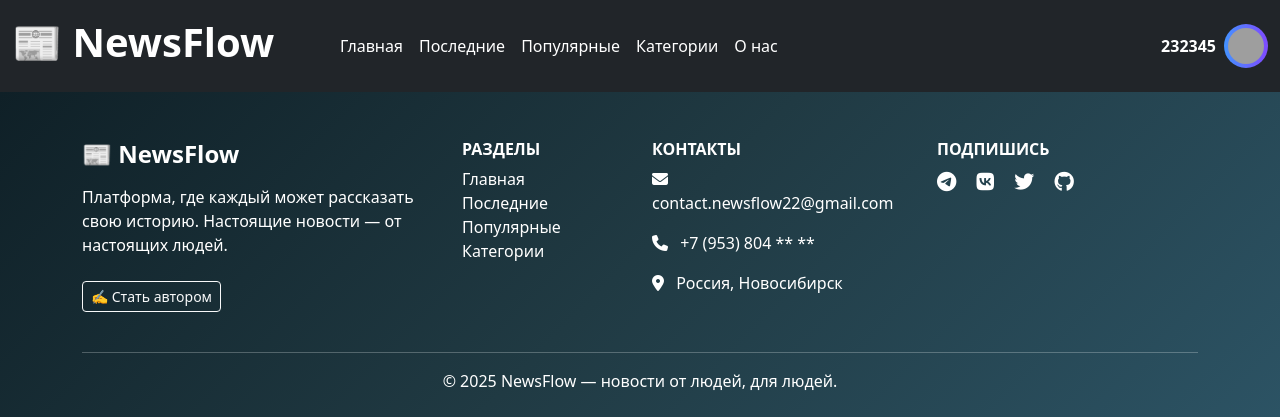
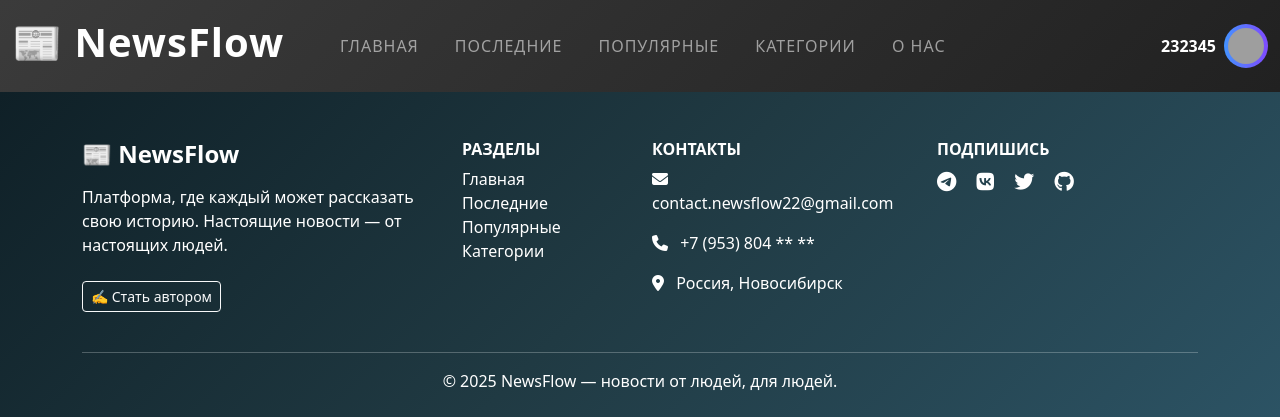
Before and after one commit to Vladchep05/NewsFlow, a Flask app: page / in a window 1280 px wide. Shown: the top 420 px of the page. Run offline with Flask 3, Linux system fonts and the light colour scheme; a user stored in the database is signed in; grey boxes are pictures that could not be loaded.

Commit message:
сделал запоминание через сессию (временная, постоянная), временная сбрасывается после закрытия браузера

```diff
--- a/app.py
+++ b/app.py
@@ -13,7 +13,6 @@ app = Flask(__name__)
 app.config['SECRET_KEY'] = '8200692859261968036'
 app.config['SQLALCHEMY_DATABASE_URI'] = 'sqlite:///data.db'
 app.config['SQLALCHEMY_TRACK_MODIFICATIONS'] = False
-app.config['PERMANENT_SESSION_LIFETIME'] = timedelta(days=365)
 
 db_sess = None
 
@@ -91,8 +90,14 @@ def login():
         password = form.password.data
         user = db_sess.query(User).filter(User.username == name).first()
         if user and check_password_hash(user.hashed_password, password):
-            # login_user(user, remember=form.remember.data)
             session['id'] = user.id
+            remember = form.remember.data
+            if remember:
+                global app
+                session.permanent = True
+                app.permanent_session_lifetime = timedelta(days=365)
+            else:
+                session.permanent = False
             return redirect('/')
         else:
             flash("Неверное имя пользователя или пароль", "danger")
--- a/static/css/base.css
+++ b/static/css/base.css
@@ -1,33 +1,103 @@
-/* Шапка на всю ширину */
+/* Фон шапки */
 header {
-    width: 100%;
+    background: linear-gradient(135deg, #3b3b3b, #212121); /* Темный градиент */
+    color: white;
+    box-shadow: 0 4px 12px rgba(0, 0, 0, 0.3);
 }
 
-/* Аватарка с ободком */
+/* Логотип */
+h1 {
+    font-size: 2rem;
+    font-weight: 700;
+    letter-spacing: 1px;
+    transition: transform 0.5s ease;
+}
+
+h1:hover {
+    transform: scale(1.08);
+}
+
+/* Стили для навигации */
+.navbar-nav {
+    display: flex;
+    gap: 20px;
+    justify-content: center;
+}
+
+.custom-nav-link {
+    padding: 10px 20px;
+    color: #ffffff;
+    font-weight: 600;
+    text-transform: uppercase;
+    position: relative;
+    letter-spacing: 1px;
+    border-radius: 6px;
+    transition: all 0.3s ease;
+}
+
+.custom-nav-link:hover {
+    background: rgba(255, 255, 255, 0.1);
+    color: #ffcc00;
+    transform: translateY(-3px);
+    box-shadow: 0 6px 12px rgba(0, 0, 0, 0.2);
+}
+
+/* Добавим подчеркивание для активных ссылок */
+.custom-nav-link::after {
+    content: '';
+    display: block;
+    position: absolute;
+    bottom: -4px;
+    left: 20%;
+    width: 60%;
+    height: 2px;
+    background: #ffcc00;
+    transform: scaleX(0);
+    transform-origin: bottom right;
+    transition: transform 0.4s ease;
+}
+
+.custom-nav-link:hover::after {
+    transform: scaleX(1);
+    transform-origin: bottom left;
+}
+
+/* Стиль для кнопок входа и регистрации */
+.small-btn {
+    font-size: 0.9rem;
+    padding: 5px 14px;
+    border-radius: 25px;
+    transition: all 0.3s ease-in-out;
+}
+
+.login-btn:hover, .register-btn:hover {
+    transform: scale(1.05);
+    box-shadow: 0 4px 12px rgba(0, 0, 0, 0.2);
+}
+
+/* Стиль для аватарки и панели */
 .avatar-img {
     border: 4px solid transparent;
-    background-image: linear-gradient(270deg,
-        #FF6D00,
-        #C6FF00,
-        #7C4DFF,
-        #00E5FF,
-        #FF2E9A
-    );
+    background-image: linear-gradient(270deg, #FF6D00, #C6FF00, #7C4DFF, #00E5FF, #FF2E9A);
     background-size: 1000% 1000%;
     border-radius: 50%;
     animation: gradient-animation 30s linear infinite;
+    transition: transform 0.3s ease;
 }
 
-/* Плавная анимация для ободка */
+.avatar-img:hover {
+    transform: scale(1.08);
+}
+
+/* Анимация для аватара */
 @keyframes gradient-animation {
     0% { background-position: 0% 100%; }
     50% { background-position: 100% 50%; }
     100% { background-position: 0% 100%; }
 }
 
-/* Панель с кнопками */
+/* Панель с кнопками (анимированное появление) */
 .avatar-panel {
-    display: none;
     position: absolute;
     top: 60px;
     right: 0;
--- a/templates/base.html
+++ b/templates/base.html
@@ -22,11 +22,21 @@
                 <nav class="navbar navbar-expand-md navbar-dark w-100">
                     <div class="collapse navbar-collapse" id="navbarNav">
                         <ul class="navbar-nav me-auto">
-                            <li class="nav-item"><a class="nav-link text-white" href="/">Главная</a></li>
-                            <li class="nav-item"><a class="nav-link text-white" href="/latest">Последние</a></li>
-                            <li class="nav-item"><a class="nav-link text-white" href="/popular">Популярные</a></li>
-                            <li class="nav-item"><a class="nav-link text-white" href="/categories">Категории</a></li>
-                            <li class="nav-item"><a class="nav-link text-white" href="/about">О нас</a></li>
+                            <li class="nav-item">
+                                <a class="nav-link custom-nav-link" href="/">Главная</a>
+                            </li>
+                            <li class="nav-item">
+                                <a class="nav-link custom-nav-link" href="/latest">Последние</a>
+                            </li>
+                            <li class="nav-item">
+                                <a class="nav-link custom-nav-link" href="/popular">Популярные</a>
+                            </li>
+                            <li class="nav-item">
+                                <a class="nav-link custom-nav-link" href="/categories">Категории</a>
+                            </li>
+                            <li class="nav-item">
+                                <a class="nav-link custom-nav-link" href="/about">О нас</a>
+                            </li>
                         </ul>
                     </div>
                     <div class="d-flex align-items-center ms-auto text-white gap-3">
@@ -128,7 +138,6 @@
         </div>
     </div>
 </footer>
-
 <script src="https://cdn.jsdelivr.net/npm/bootstrap@5.3.3/dist/js/bootstrap.bundle.min.js"></script>
 </body>
 </html>
```
Also changed, not shown: other parts of static/css/base.css (+10 -31 lines), static/css/login.css (+10 -15 lines).
